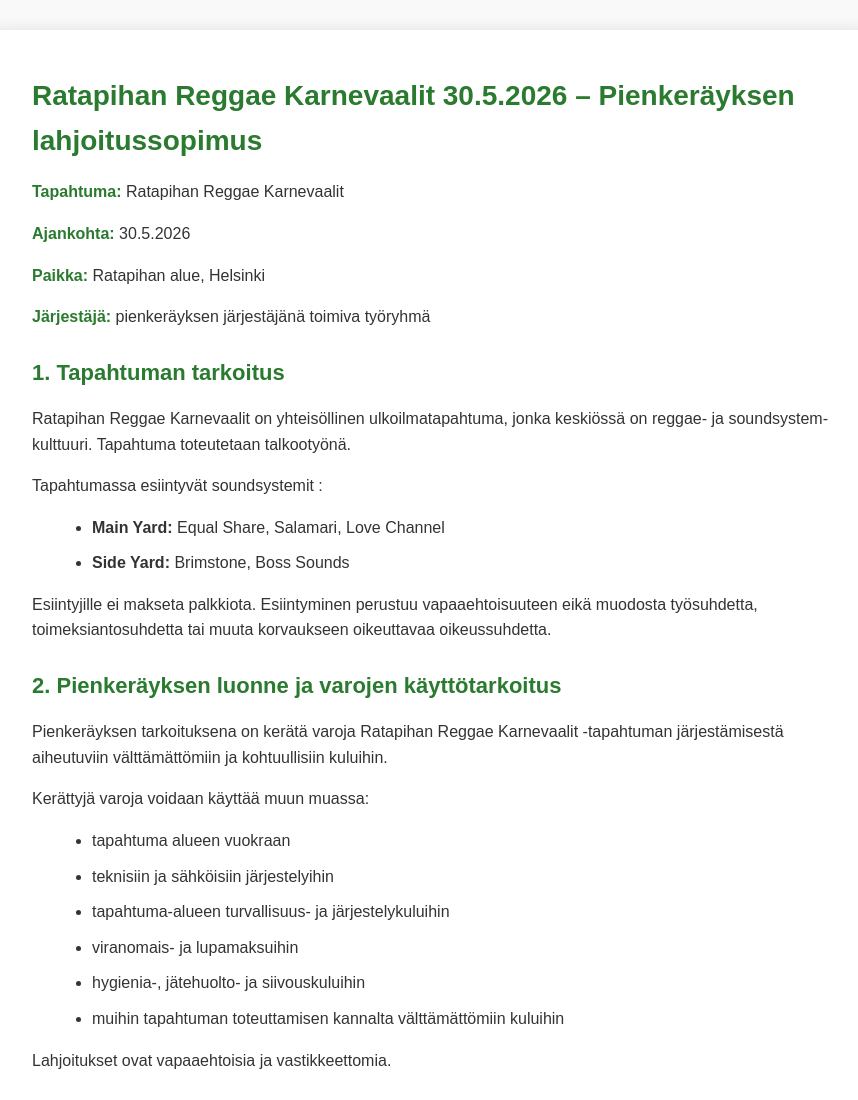
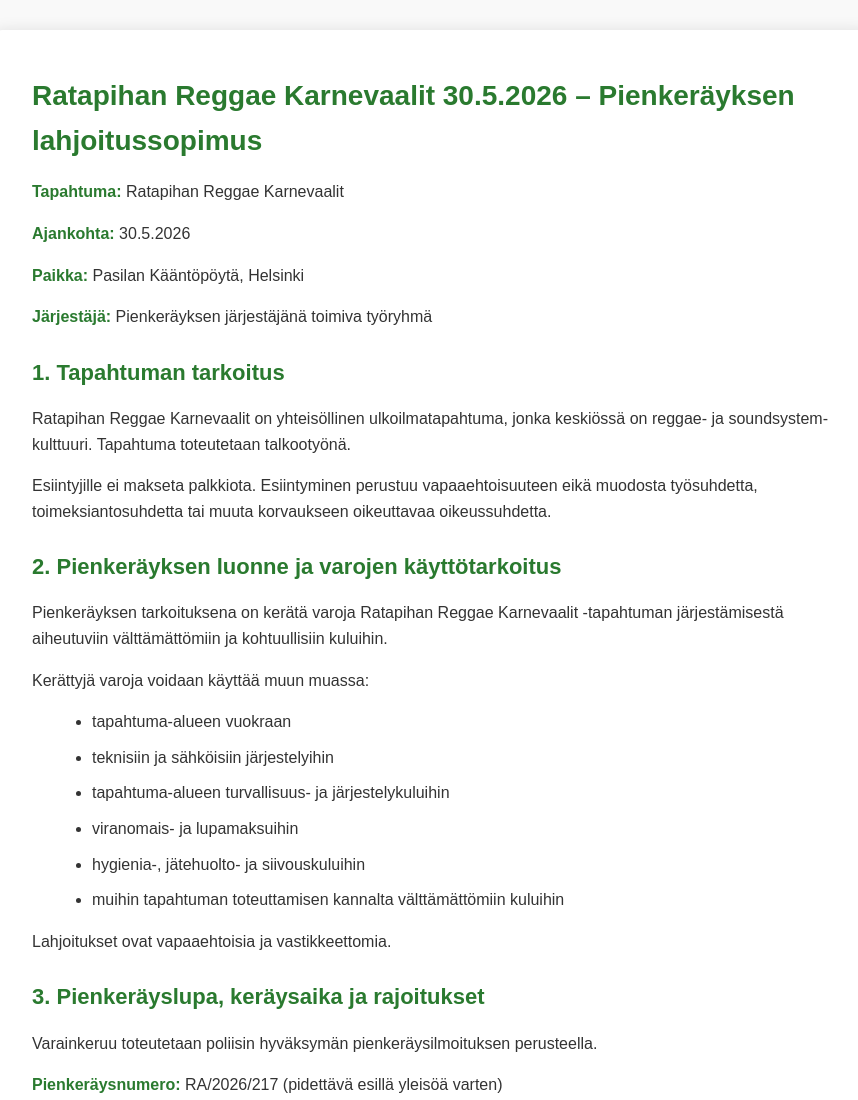
Before and after one commit to henrijuvonen/ratapihanreggaekarnevaalit, a plain HTML site: page index2.html in a window 1280 px wide. Shown: the top 1100 px of the page, without its empty margins (208-1066 px from the left). Drawn offline with Linux system fonts and the light colour scheme.

Commit message:
updates on the content

```diff
--- a/index2.html
+++ b/index2.html
@@ -57,23 +57,19 @@
 
         <p><span class="highlight">Tapahtuma:</span> Ratapihan Reggae Karnevaalit</p>
         <p><span class="highlight">Ajankohta:</span> 30.5.2026</p>
-        <p><span class="highlight">Paikka:</span> Ratapihan alue, Helsinki</p>
-        <p><span class="highlight">Järjestäjä:</span> pienkeräyksen järjestäjänä toimiva työryhmä</p>
+        <p><span class="highlight">Paikka:</span> Pasilan Kääntöpöytä, Helsinki</p>
+        <p><span class="highlight">Järjestäjä:</span> Pienkeräyksen järjestäjänä toimiva työryhmä</p>
 
         <h2>1. Tapahtuman tarkoitus</h2>
         <p>Ratapihan Reggae Karnevaalit on yhteisöllinen ulkoilmatapahtuma, jonka keskiössä on reggae- ja soundsystem-kulttuuri. Tapahtuma toteutetaan talkootyönä.</p>
-        <p>Tapahtumassa esiintyvät soundsystemit :</p>
-        <ul>
-            <li><strong>Main Yard:</strong> Equal Share, Salamari, Love Channel</li>
-            <li><strong>Side Yard:</strong> Brimstone, Boss Sounds</li>
-        </ul>
+
         <p>Esiintyjille ei makseta palkkiota. Esiintyminen perustuu vapaaehtoisuuteen eikä muodosta työsuhdetta, toimeksiantosuhdetta tai muuta korvaukseen oikeuttavaa oikeussuhdetta.</p>
 
         <h2>2. Pienkeräyksen luonne ja varojen käyttötarkoitus</h2>
         <p>Pienkeräyksen tarkoituksena on kerätä varoja Ratapihan Reggae Karnevaalit -tapahtuman järjestämisestä aiheutuviin välttämättömiin ja kohtuullisiin kuluihin.</p>
         <p>Kerättyjä varoja voidaan käyttää muun muassa:</p>
         <ul>
-            <li>tapahtuma alueen vuokraan</li>
+            <li>tapahtuma-alueen vuokraan</li>
             <li>teknisiin ja sähköisiin järjestelyihin</li>
             <li>tapahtuma-alueen turvallisuus- ja järjestelykuluihin</li>
             <li>viranomais- ja lupamaksuihin</li>
```
